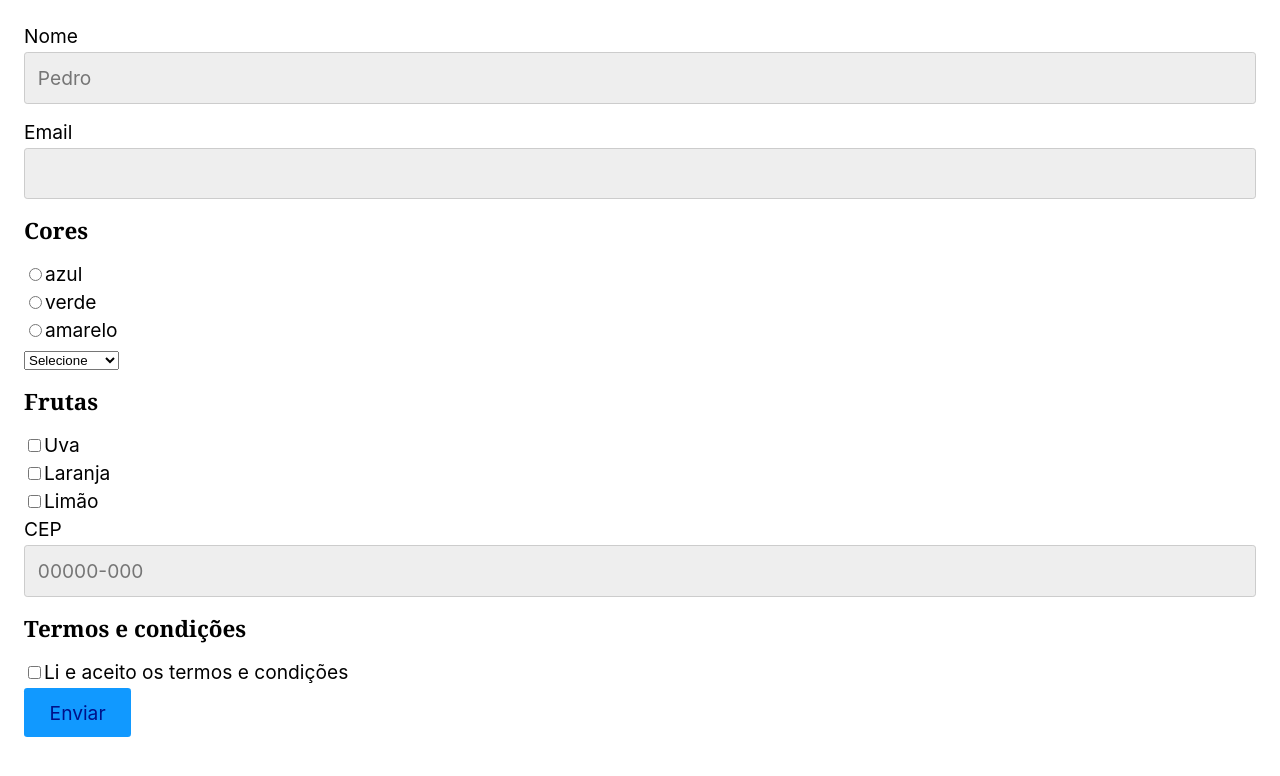
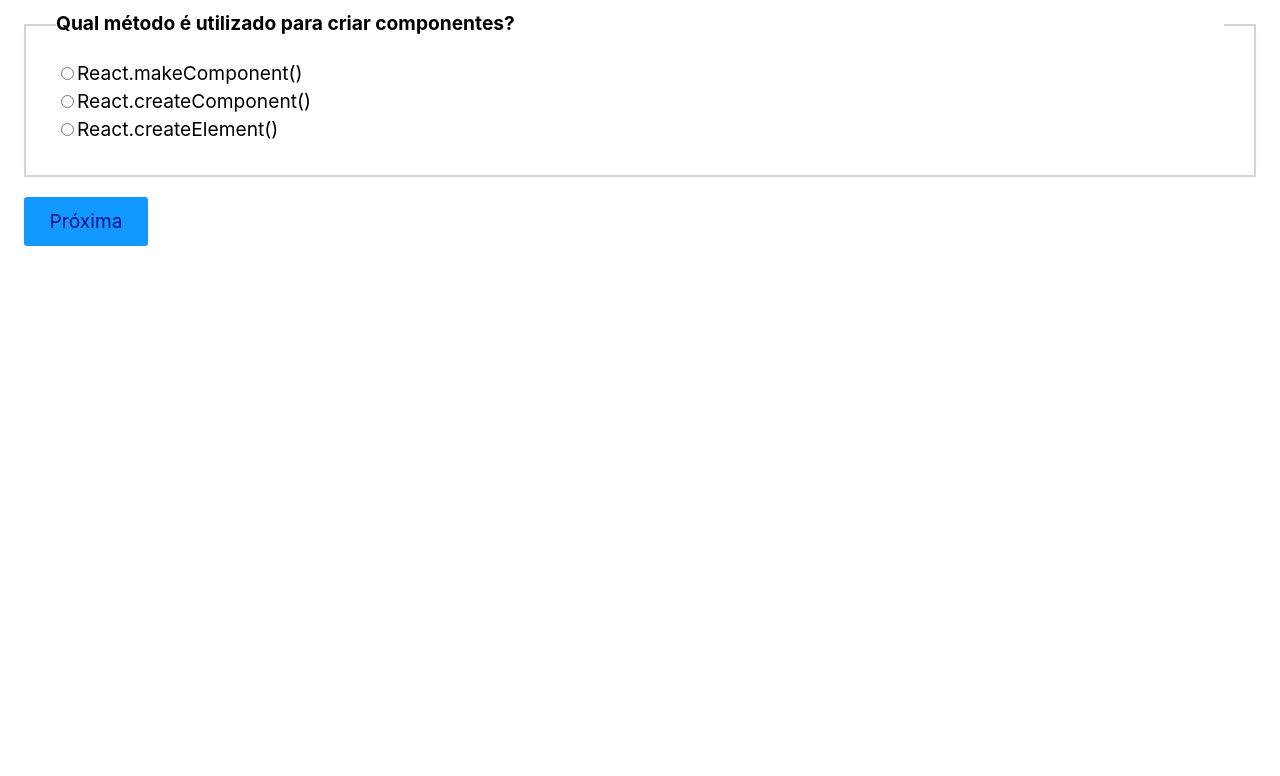
Before and after one commit to PedroPaivaDev/study-origamid-react, a React (Create React App) app: page / in a window 1280 px wide. Shown: the top 776 px of the page. Built offline with nearby package versions, Linux system fonts and the light colour scheme.

Commit message:
desafio concluído com sucesso!

```diff
--- a/src/App.js
+++ b/src/App.js
@@ -1,44 +1,50 @@
 import React from 'react';
-import InputText from './components/InputText';
-import Radio from './components/Radio';
-import Select from './components/Select';
-import Checkbox from './components/Checkbox';
-import InputCEP from './components/InputCEP';
-import useForm from './hooks/useForm';
-import Input from './components/Input';
+import {perguntas} from './components/perguntas';
 
 const App = () => {
-  const email = useForm('email');
+  const [pergun, setPerguntas] = React.useState(0);
+  const [marcadas, setMarcadas] = React.useState({
+    p1: '',
+    p2: '',
+    p3: '',
+    p4: '',
+  });
+  const [respostasCertas, setRespostasCertas] = React.useState(0);
 
-  const [nome, setNome] = React.useState('');
-  const [produto, setProduto] = React.useState('');
-  const [cor, setCor] = React.useState('');
-  const [fruta, setFruta] = React.useState([]);
-  const [termos, setTermos] = React.useState([]);
-  const [cep, setCep] = React.useState('');
-
-  function handleSubmit(event) {
-    event.preventDefault();
-    if (email.validate()) {
-      console.log('Enviar');
-    } else {
-      console.log('Não enviar');
-    }
+  const renderPergunta = ({pergunta, options, resposta, id}) => {
+    return <div>
+      <section style={{border: '2px solid #d1d5db', padding: '30px', marginBottom: '20px'}}>
+        <h4 style={{backgroundColor: 'white', marginTop: '-45px', boxSizing: 'content-box'}}>{pergunta}</h4>
+        <div>{options.map((option, index) => (
+          <label key={index}>
+            <input
+              type="radio"
+              value={option}
+              onChange={({target}) => (setMarcadas({...marcadas, [id]: target.value}))}
+              checked={marcadas[id] === option}
+            />
+            {option}
+          </label>
+        ))}</div>
+      </section>
+      <button onClick={(event)=>{
+        event.preventDefault();
+        if (marcadas[id] === '') return;
+        if (marcadas[id] === resposta) setRespostasCertas(respostasCertas+1);
+        setPerguntas(pergun+1);
+      }}>Próxima</button>
+    </div>
   }
 
+  console.log()
+
   return (
-    <form onSubmit={handleSubmit}>
-      <InputText label="Nome" id="nome" type="text" value={nome} setValue={setNome} placeholder="Pedro"/>
-      <Input label="Email" id="email" type="email" {...email} />
-      <h3>Cores</h3>
-      <Radio options={['azul', 'verde', 'amarelo']} value={cor} setValue={setCor}/>
-      <Select options={['Notebook', 'Smartphone', 'Tablet']} value={produto} setValue={setProduto}/>
-      <h3>Frutas</h3>
-      <Checkbox options={['Uva', 'Laranja', 'Limão']} value={fruta} setValue={setFruta}/>
-      <InputCEP label="CEP" id="cep" type="number" value={cep} setValue={setCep} placeholder="00000-000"/>
-      <h3>Termos e condições</h3>
-      <Checkbox options={['Li e aceito os termos e condições']} value={termos} setValue={setTermos}/>
-      <button>Enviar</button>
+    <form>
+      {
+        pergun<Object.keys(perguntas).length ?
+        <section>{renderPergunta(perguntas[pergun])}</section> :
+        <p>Você acertou: {respostasCertas} de 4 Perguntas</p>
+      }
     </form>
   );
 };
--- /dev/null
+++ b/src/components/perguntas.js
@@ -0,0 +1,34 @@
+export const perguntas = [
+    {
+      pergunta: 'Qual método é utilizado para criar componentes?',
+      options: [
+        'React.makeComponent()',
+        'React.createComponent()',
+        'React.createElement()',
+      ],
+      resposta: 'React.createElement()',
+      id: 'p1',
+    },
+    {
+      pergunta: 'Como importamos um componente externo?',
+      options: [
+        'import Component from "./Component"',
+        'require("./Component")',
+        'import "./Component"',
+      ],
+      resposta: 'import Component from "./Component"',
+      id: 'p2',
+    },
+    {
+      pergunta: 'Qual hook não é nativo?',
+      options: ['useEffect()', 'useFetch()', 'useCallback()'],
+      resposta: 'useFetch()',
+      id: 'p3',
+    },
+    {
+      pergunta: 'Qual palavra deve ser utilizada para criarmos um hook?',
+      options: ['set', 'get', 'use'],
+      resposta: 'use',
+      id: 'p4',
+    },
+];
```
